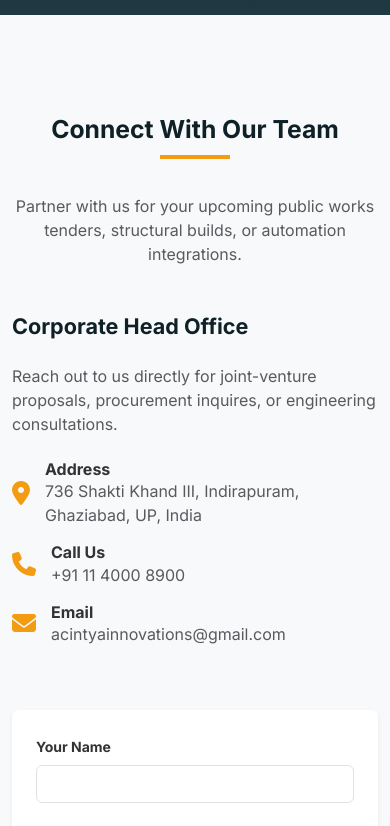
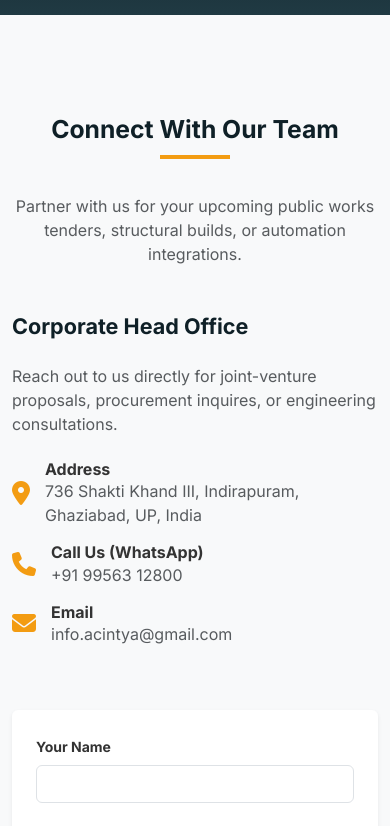
Before and after one commit to acintya-innovations/acintya-innovations.github.io, a plain HTML site: page index.html in a window 390 px wide. Shown: the part 3880-4706 px from the top of the page. Drawn offline with nearby package versions, Linux system fonts and the light colour scheme.

Commit message:
Update phone

```diff
--- a/index.html
+++ b/index.html
@@ -293,7 +293,7 @@
                         <div class="icon-box">
                             <i class="fa-solid fa-microchip"></i>
                         </div>
-                        <h4 class="h5 fw-bold mb-3">ATMS (Advanced Traffic Management)</h4>
+                        <h4 class="h5 fw-bold mb-3">ATMS (Advanced Traffic Management System)</h4>
                         <p class="text-muted small">Deploying real-time transit intelligence. Incorporating smart incident detection, VMS signage, automated toll systems, and sensor-driven optimization to elevate route safety.</p>
                     </div>
                 </div>
@@ -357,8 +357,8 @@
                     <div class="d-flex align-items-center mb-3">
                         <div class="contact-info-icon"><i class="fa-solid fa-phone"></i></div>
                         <div>
-                            <h6 class="mb-0 fw-bold">Call Us</h6>
-                            <span class="text-muted">+91 11 4000 8900</span>
+                            <h6 class="mb-0 fw-bold">Call Us (WhatsApp)</h6>
+                            <span class="text-muted">+91 99563 12800</span>
                         </div>
                     </div>
 
@@ -366,7 +366,7 @@
                         <div class="contact-info-icon"><i class="fa-solid fa-envelope"></i></div>
                         <div>
                             <h6 class="mb-0 fw-bold">Email</h6>
-                            <span class="text-muted">acintyainnovations@gmail.com</span>
+                            <span class="text-muted">info.acintya@gmail.com</span>
                         </div>
                     </div>
                 </div>
```
